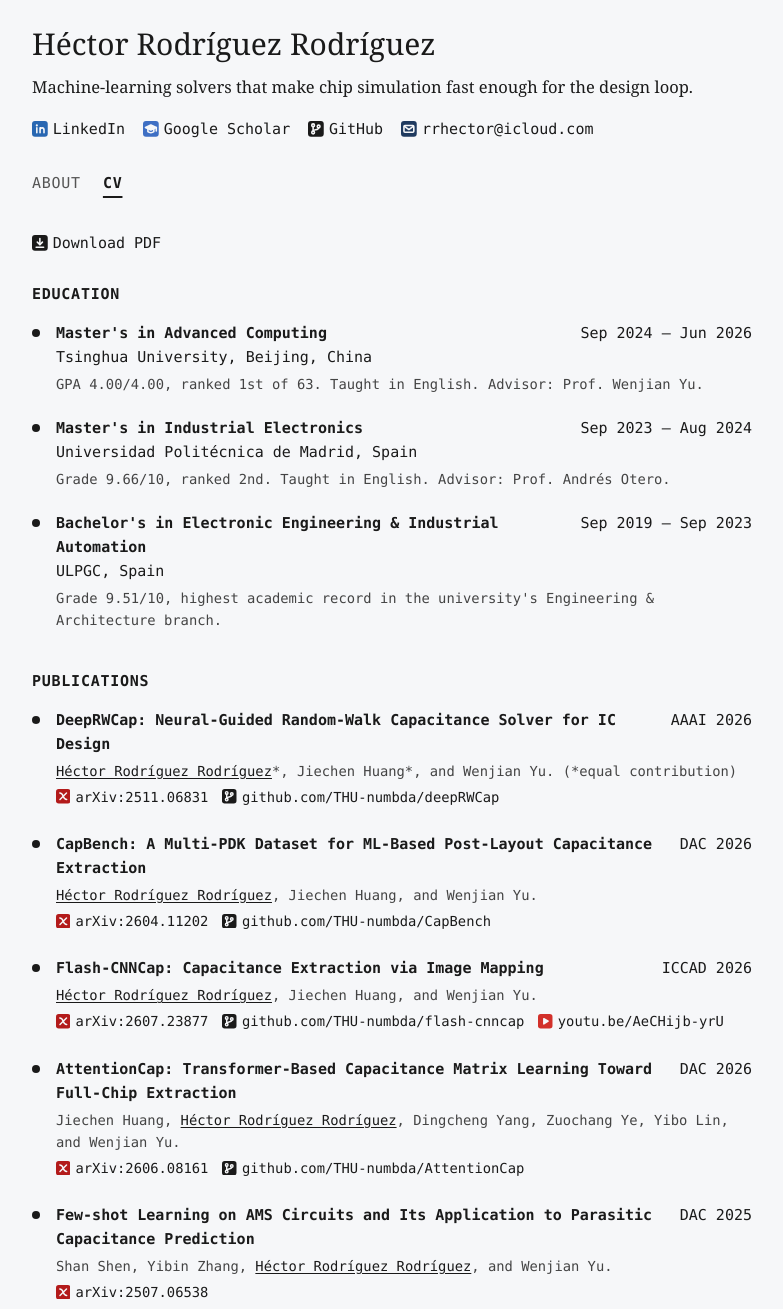
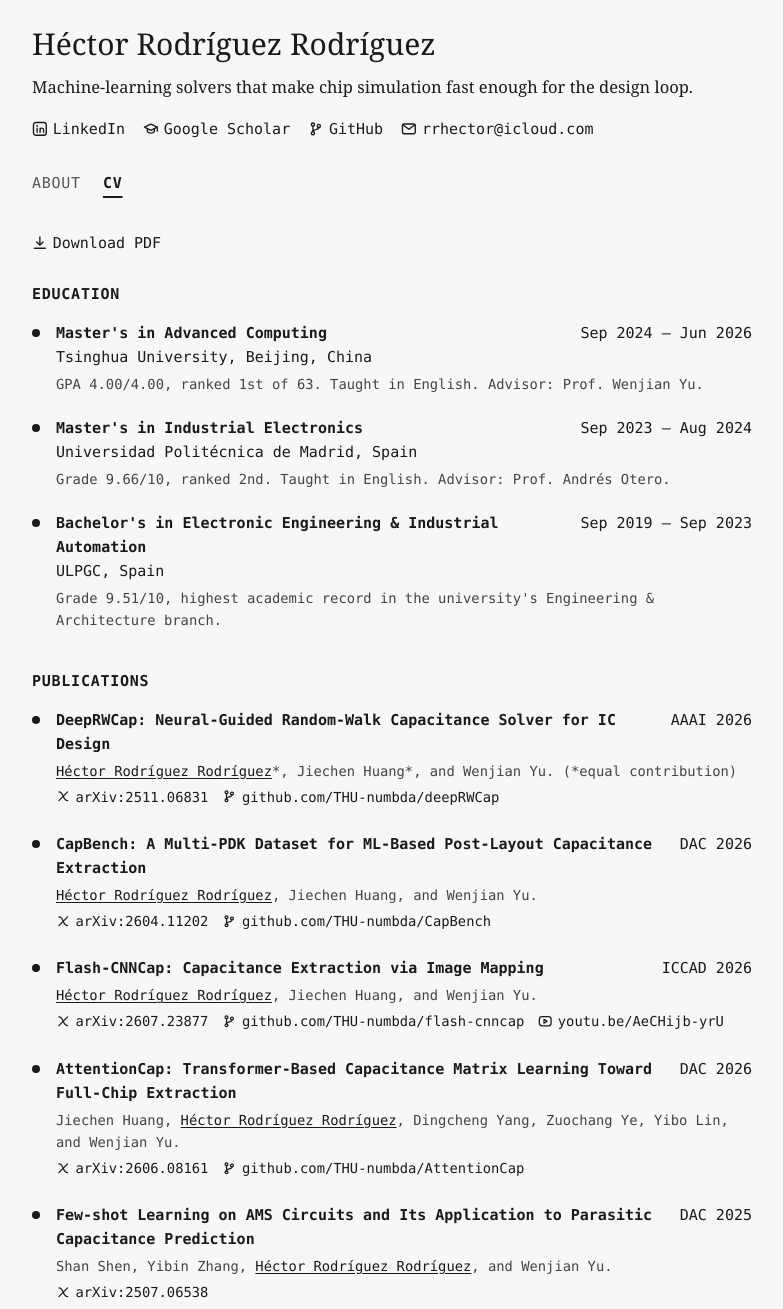
Before and after one commit to HectorRguez/hectorrguez.github.io, a website: page public/cv/index.html in a window 1280 px wide. Shown: the part 40-1349 px from the top of the page, without its empty margins (248-1031 px from the left). Drawn offline with Linux system fonts and the light colour scheme.

Commit message:
Switch to line-only black icons
Co-Authored-By: Claude Opus 5.5 <noreply@anthropic.com>

```diff
--- a/public/cv/index.html
+++ b/public/cv/index.html
@@ -106,15 +106,15 @@
 <h1>Héctor Rodríguez Rodríguez</h1>
 <p class="tagline">Machine-learning solvers that make chip simulation fast enough for the design loop.</p>
 <div class="links">
-  <a class="ref-link" href="https://www.linkedin.com/in/hector-rodriguez-rodriguez-8755042b8/"><svg class="ic" viewBox="0 0 16 16" aria-hidden="true"><rect width="16" height="16" rx="3" fill="#2867B2"/><g fill="none" stroke="#f6f7f9" stroke-width="1.6" stroke-linecap="round" stroke-linejoin="round"><circle cx="4.9" cy="4.5" r="1.1" fill="#f6f7f9" stroke="none"/><path d="M4.9 7v5"/><path d="M8.2 12V7m0 2.3c0-1.5 1-2.3 2.1-2.3 1.2 0 1.9.8 1.9 2.2V12"/></g></svg>LinkedIn</a>
-  <a class="ref-link" href="https://scholar.google.com/citations?user=726O-xkAAAAJ"><svg class="ic" viewBox="0 0 16 16" aria-hidden="true"><rect width="16" height="16" rx="3" fill="#3E6FC4"/><g fill="none" stroke="#f6f7f9" stroke-width="1.6" stroke-linecap="round" stroke-linejoin="round"><path d="M2.5 6.6 8 4l5.5 2.6L8 9.2z" fill="#f6f7f9"/><path d="M5 8.1v2.7c1.6 1.3 4.4 1.3 6 0V8.1"/><path d="M13.5 6.6v3.6"/></g></svg>Google Scholar</a>
-  <a class="ref-link" href="https://github.com/HectorRguez"><svg class="ic" viewBox="0 0 16 16" aria-hidden="true"><rect width="16" height="16" rx="3" fill="#1a1a1a"/><g fill="none" stroke="#f6f7f9" stroke-width="1.6" stroke-linecap="round" stroke-linejoin="round"><circle cx="5.2" cy="4.3" r="1.4"/><circle cx="5.2" cy="11.7" r="1.4"/><circle cx="10.8" cy="5.6" r="1.4"/><path d="M5.2 5.7v4.6"/><path d="M10.8 7c0 2.4-5.6 1.4-5.6 3.3"/></g></svg>GitHub</a>
-  <a class="ref-link" href="mailto:rrhector@icloud.com"><svg class="ic" viewBox="0 0 16 16" aria-hidden="true"><rect width="16" height="16" rx="3" fill="#1F3A5F"/><g fill="none" stroke="#f6f7f9" stroke-width="1.6" stroke-linecap="round" stroke-linejoin="round"><rect x="3" y="4.6" width="10" height="6.8" rx="1"/><path d="M3.6 5.4 8 8.7l4.4-3.3"/></g></svg>rrhector@icloud.com</a>
+  <a class="ref-link" href="https://www.linkedin.com/in/hector-rodriguez-rodriguez-8755042b8/"><svg class="ic" viewBox="0 0 16 16" aria-hidden="true"><g fill="none" stroke="#1a1a1a" stroke-width="1.4" stroke-linecap="round" stroke-linejoin="round"><rect x="1.5" y="1.5" width="13" height="13" rx="2.5"/><circle cx="5.2" cy="5" r=".9" fill="#1a1a1a" stroke="none"/><path d="M5.2 7.2v4.3M8.2 11.5V7.2m0 2c0-1.3.9-2 1.9-2s1.7.7 1.7 1.9v2.4"/></g></svg>LinkedIn</a>
+  <a class="ref-link" href="https://scholar.google.com/citations?user=726O-xkAAAAJ"><svg class="ic" viewBox="0 0 16 16" aria-hidden="true"><g fill="none" stroke="#1a1a1a" stroke-width="1.4" stroke-linecap="round" stroke-linejoin="round"><path d="M1.5 6.3 8 3.2l6.5 3.1L8 9.4z"/><path d="M4.5 7.9v3c2 1.6 5 1.6 7 0v-3"/><path d="M14.5 6.3v4"/></g></svg>Google Scholar</a>
+  <a class="ref-link" href="https://github.com/HectorRguez"><svg class="ic" viewBox="0 0 16 16" aria-hidden="true"><g fill="none" stroke="#1a1a1a" stroke-width="1.4" stroke-linecap="round" stroke-linejoin="round"><circle cx="5" cy="3.6" r="1.6"/><circle cx="5" cy="12.4" r="1.6"/><circle cx="11" cy="5" r="1.6"/><path d="M5 5.2v5.6"/><path d="M11 6.6c0 2.8-6 1.6-6 4.2"/></g></svg>GitHub</a>
+  <a class="ref-link" href="mailto:rrhector@icloud.com"><svg class="ic" viewBox="0 0 16 16" aria-hidden="true"><g fill="none" stroke="#1a1a1a" stroke-width="1.4" stroke-linecap="round" stroke-linejoin="round"><rect x="1.5" y="3" width="13" height="10" rx="1.5"/><path d="M2.2 4 8 8.4 13.8 4"/></g></svg>rrhector@icloud.com</a>
 </div>
 </header>
 <nav class="tabs"><a href="../">About</a><a href="../cv/" aria-current="page">CV</a></nav>
 
-<div class="cv-download"><a class="ref-link pdf-link" href="../Hector-Rodriguez-Rodriguez-CV.pdf"><svg class="ic" viewBox="0 0 16 16" aria-hidden="true"><rect width="16" height="16" rx="3" fill="#1a1a1a"/><g fill="none" stroke="#f6f7f9" stroke-width="1.6" stroke-linecap="round" stroke-linejoin="round"><path d="M8 3.6v6"/><path d="M5.4 7.2 8 9.8l2.6-2.6"/><path d="M4.2 12.4h7.6"/></g></svg>Download PDF</a></div>
+<div class="cv-download"><a class="ref-link pdf-link" href="../Hector-Rodriguez-Rodriguez-CV.pdf"><svg class="ic" viewBox="0 0 16 16" aria-hidden="true"><g fill="none" stroke="#1a1a1a" stroke-width="1.4" stroke-linecap="round" stroke-linejoin="round"><path d="M8 2v8"/><path d="M4.8 7 8 10.2 11.2 7"/><path d="M2.5 13.5h11"/></g></svg>Download PDF</a></div>
 <h2 class="first">Education</h2>
 
 <div class="item entry">
@@ -161,7 +161,7 @@
       <span class="item-venue">AAAI 2026</span>
     </div>
     <div class="item-desc"><b>Héctor Rodríguez Rodríguez</b>*, Jiechen Huang*, and Wenjian Yu. (*equal contribution)</div>
-    <div class="item-meta pub-links"><a class="ref-link" href="https://arxiv.org/abs/2511.06831"><svg class="ic" viewBox="0 0 16 16" aria-hidden="true"><rect width="16" height="16" rx="3" fill="#B31B1B"/><g fill="none" stroke="#f6f7f9" stroke-width="1.6" stroke-linecap="round" stroke-linejoin="round"><path d="M4.2 4.4c2.3 0 3 1.4 3.8 3.6s1.5 3.6 3.8 3.6"/><path d="M11.6 4.4 4.4 11.6"/></g></svg>arXiv:2511.06831</a><a class="ref-link" href="https://github.com/THU-numbda/deepRWCap"><svg class="ic" viewBox="0 0 16 16" aria-hidden="true"><rect width="16" height="16" rx="3" fill="#1a1a1a"/><g fill="none" stroke="#f6f7f9" stroke-width="1.6" stroke-linecap="round" stroke-linejoin="round"><circle cx="5.2" cy="4.3" r="1.4"/><circle cx="5.2" cy="11.7" r="1.4"/><circle cx="10.8" cy="5.6" r="1.4"/><path d="M5.2 5.7v4.6"/><path d="M10.8 7c0 2.4-5.6 1.4-5.6 3.3"/></g></svg>github.com/THU-numbda/deepRWCap</a></div>
+    <div class="item-meta pub-links"><a class="ref-link" href="https://arxiv.org/abs/2511.06831"><svg class="ic" viewBox="0 0 16 16" aria-hidden="true"><g fill="none" stroke="#1a1a1a" stroke-width="1.4" stroke-linecap="round" stroke-linejoin="round"><path d="M3.2 3.2c2.8 0 3.6 1.7 4.8 4.8s2 4.8 4.8 4.8"/><path d="M12.8 3.2 3.2 12.8"/></g></svg>arXiv:2511.06831</a><a class="ref-link" href="https://github.com/THU-numbda/deepRWCap"><svg class="ic" viewBox="0 0 16 16" aria-hidden="true"><g fill="none" stroke="#1a1a1a" stroke-width="1.4" stroke-linecap="round" stroke-linejoin="round"><circle cx="5" cy="3.6" r="1.6"/><circle cx="5" cy="12.4" r="1.6"/><circle cx="11" cy="5" r="1.6"/><path d="M5 5.2v5.6"/><path d="M11 6.6c0 2.8-6 1.6-6 4.2"/></g></svg>github.com/THU-numbda/deepRWCap</a></div>
   </div>
 </div>
 <div class="item entry">
@@ -172,7 +172,7 @@
       <span class="item-venue">DAC 2026</span>
     </div>
     <div class="item-desc"><b>Héctor Rodríguez Rodríguez</b>, Jiechen Huang, and Wenjian Yu.</div>
-    <div class="item-meta pub-links"><a class="ref-link" href="https://arxiv.org/abs/2604.11202"><svg class="ic" viewBox="0 0 16 16" aria-hidden="true"><rect width="16" height="16" rx="3" fill="#B31B1B"/><g fill="none" stroke="#f6f7f9" stroke-width="1.6" stroke-linecap="round" stroke-linejoin="round"><path d="M4.2 4.4c2.3 0 3 1.4 3.8 3.6s1.5 3.6 3.8 3.6"/><path d="M11.6 4.4 4.4 11.6"/></g></svg>arXiv:2604.11202</a><a class="ref-link" href="https://github.com/THU-numbda/CapBench"><svg class="ic" viewBox="0 0 16 16" aria-hidden="true"><rect width="16" height="16" rx="3" fill="#1a1a1a"/><g fill="none" stroke="#f6f7f9" stroke-width="1.6" stroke-linecap="round" stroke-linejoin="round"><circle cx="5.2" cy="4.3" r="1.4"/><circle cx="5.2" cy="11.7" r="1.4"/><circle cx="10.8" cy="5.6" r="1.4"/><path d="M5.2 5.7v4.6"/><path d="M10.8 7c0 2.4-5.6 1.4-5.6 3.3"/></g></svg>github.com/THU-numbda/CapBench</a></div>
+    <div class="item-meta pub-links"><a class="ref-link" href="https://arxiv.org/abs/2604.11202"><svg class="ic" viewBox="0 0 16 16" aria-hidden="true"><g fill="none" stroke="#1a1a1a" stroke-width="1.4" stroke-linecap="round" stroke-linejoin="round"><path d="M3.2 3.2c2.8 0 3.6 1.7 4.8 4.8s2 4.8 4.8 4.8"/><path d="M12.8 3.2 3.2 12.8"/></g></svg>arXiv:2604.11202</a><a class="ref-link" href="https://github.com/THU-numbda/CapBench"><svg class="ic" viewBox="0 0 16 16" aria-hidden="true"><g fill="none" stroke="#1a1a1a" stroke-width="1.4" stroke-linecap="round" stroke-linejoin="round"><circle cx="5" cy="3.6" r="1.6"/><circle cx="5" cy="12.4" r="1.6"/><circle cx="11" cy="5" r="1.6"/><path d="M5 5.2v5.6"/><path d="M11 6.6c0 2.8-6 1.6-6 4.2"/></g></svg>github.com/THU-numbda/CapBench</a></div>
   </div>
 </div>
 <div class="item entry">
@@ -183,7 +183,7 @@
       <span class="item-venue">ICCAD 2026</span>
     </div>
     <div class="item-desc"><b>Héctor Rodríguez Rodríguez</b>, Jiechen Huang, and Wenjian Yu.</div>
-    <div class="item-meta pub-links"><a class="ref-link" href="https://arxiv.org/abs/2607.23877"><svg class="ic" viewBox="0 0 16 16" aria-hidden="true"><rect width="16" height="16" rx="3" fill="#B31B1B"/><g fill="none" stroke="#f6f7f9" stroke-width="1.6" stroke-linecap="round" stroke-linejoin="round"><path d="M4.2 4.4c2.3 0 3 1.4 3.8 3.6s1.5 3.6 3.8 3.6"/><path d="M11.6 4.4 4.4 11.6"/></g></svg>arXiv:2607.23877</a><a class="ref-link" href="https://github.com/THU-numbda/flash-cnncap"><svg class="ic" viewBox="0 0 16 16" aria-hidden="true"><rect width="16" height="16" rx="3" fill="#1a1a1a"/><g fill="none" stroke="#f6f7f9" stroke-width="1.6" stroke-linecap="round" stroke-linejoin="round"><circle cx="5.2" cy="4.3" r="1.4"/><circle cx="5.2" cy="11.7" r="1.4"/><circle cx="10.8" cy="5.6" r="1.4"/><path d="M5.2 5.7v4.6"/><path d="M10.8 7c0 2.4-5.6 1.4-5.6 3.3"/></g></svg>github.com/THU-numbda/flash-cnncap</a><a class="ref-link" href="https://youtu.be/AeCHijb-yrU"><svg class="ic" viewBox="0 0 16 16" aria-hidden="true"><rect width="16" height="16" rx="3" fill="#D2302A"/><g fill="none" stroke="#f6f7f9" stroke-width="1.6" stroke-linecap="round" stroke-linejoin="round"><path d="M6.4 5.1 11.2 8l-4.8 2.9z" fill="#f6f7f9"/></g></svg>youtu.be/AeCHijb-yrU</a></div>
+    <div class="item-meta pub-links"><a class="ref-link" href="https://arxiv.org/abs/2607.23877"><svg class="ic" viewBox="0 0 16 16" aria-hidden="true"><g fill="none" stroke="#1a1a1a" stroke-width="1.4" stroke-linecap="round" stroke-linejoin="round"><path d="M3.2 3.2c2.8 0 3.6 1.7 4.8 4.8s2 4.8 4.8 4.8"/><path d="M12.8 3.2 3.2 12.8"/></g></svg>arXiv:2607.23877</a><a class="ref-link" href="https://github.com/THU-numbda/flash-cnncap"><svg class="ic" viewBox="0 0 16 16" aria-hidden="true"><g fill="none" stroke="#1a1a1a" stroke-width="1.4" stroke-linecap="round" stroke-linejoin="round"><circle cx="5" cy="3.6" r="1.6"/><circle cx="5" cy="12.4" r="1.6"/><circle cx="11" cy="5" r="1.6"/><path d="M5 5.2v5.6"/><path d="M11 6.6c0 2.8-6 1.6-6 4.2"/></g></svg>github.com/THU-numbda/flash-cnncap</a><a class="ref-link" href="https://youtu.be/AeCHijb-yrU"><svg class="ic" viewBox="0 0 16 16" aria-hidden="true"><g fill="none" stroke="#1a1a1a" stroke-width="1.4" stroke-linecap="round" stroke-linejoin="round"><rect x="1.5" y="3" width="13" height="10" rx="3"/><path d="M6.6 5.9 10.2 8l-3.6 2.1z"/></g></svg>youtu.be/AeCHijb-yrU</a></div>
   </div>
 </div>
 <div class="item entry">
@@ -194,7 +194,7 @@
       <span class="item-venue">DAC 2026</span>
     </div>
     <div class="item-desc">Jiechen Huang, <b>Héctor Rodríguez Rodríguez</b>, Dingcheng Yang, Zuochang Ye, Yibo Lin, and Wenjian Yu.</div>
-    <div class="item-meta pub-links"><a class="ref-link" href="https://arxiv.org/abs/2606.08161"><svg class="ic" viewBox="0 0 16 16" aria-hidden="true"><rect width="16" height="16" rx="3" fill="#B31B1B"/><g fill="none" stroke="#f6f7f9" stroke-width="1.6" stroke-linecap="round" stroke-linejoin="round"><path d="M4.2 4.4c2.3 0 3 1.4 3.8 3.6s1.5 3.6 3.8 3.6"/><path d="M11.6 4.4 4.4 11.6"/></g></svg>arXiv:2606.08161</a><a class="ref-link" href="https://github.com/THU-numbda/AttentionCap"><svg class="ic" viewBox="0 0 16 16" aria-hidden="true"><rect width="16" height="16" rx="3" fill="#1a1a1a"/><g fill="none" stroke="#f6f7f9" stroke-width="1.6" stroke-linecap="round" stroke-linejoin="round"><circle cx="5.2" cy="4.3" r="1.4"/><circle cx="5.2" cy="11.7" r="1.4"/><circle cx="10.8" cy="5.6" r="1.4"/><path d="M5.2 5.7v4.6"/><path d="M10.8 7c0 2.4-5.6 1.4-5.6 3.3"/></g></svg>github.com/THU-numbda/AttentionCap</a></div>
+    <div class="item-meta pub-links"><a class="ref-link" href="https://arxiv.org/abs/2606.08161"><svg class="ic" viewBox="0 0 16 16" aria-hidden="true"><g fill="none" stroke="#1a1a1a" stroke-width="1.4" stroke-linecap="round" stroke-linejoin="round"><path d="M3.2 3.2c2.8 0 3.6 1.7 4.8 4.8s2 4.8 4.8 4.8"/><path d="M12.8 3.2 3.2 12.8"/></g></svg>arXiv:2606.08161</a><a class="ref-link" href="https://github.com/THU-numbda/AttentionCap"><svg class="ic" viewBox="0 0 16 16" aria-hidden="true"><g fill="none" stroke="#1a1a1a" stroke-width="1.4" stroke-linecap="round" stroke-linejoin="round"><circle cx="5" cy="3.6" r="1.6"/><circle cx="5" cy="12.4" r="1.6"/><circle cx="11" cy="5" r="1.6"/><path d="M5 5.2v5.6"/><path d="M11 6.6c0 2.8-6 1.6-6 4.2"/></g></svg>github.com/THU-numbda/AttentionCap</a></div>
   </div>
 </div>
 <div class="item entry">
@@ -205,7 +205,7 @@
       <span class="item-venue">DAC 2025</span>
     </div>
     <div class="item-desc">Shan Shen, Yibin Zhang, <b>Héctor Rodríguez Rodríguez</b>, and Wenjian Yu.</div>
-    <div class="item-meta pub-links"><a class="ref-link" href="https://arxiv.org/abs/2507.06538"><svg class="ic" viewBox="0 0 16 16" aria-hidden="true"><rect width="16" height="16" rx="3" fill="#B31B1B"/><g fill="none" stroke="#f6f7f9" stroke-width="1.6" stroke-linecap="round" stroke-linejoin="round"><path d="M4.2 4.4c2.3 0 3 1.4 3.8 3.6s1.5 3.6 3.8 3.6"/><path d="M11.6 4.4 4.4 11.6"/></g></svg>arXiv:2507.06538</a></div>
+    <div class="item-meta pub-links"><a class="ref-link" href="https://arxiv.org/abs/2507.06538"><svg class="ic" viewBox="0 0 16 16" aria-hidden="true"><g fill="none" stroke="#1a1a1a" stroke-width="1.4" stroke-linecap="round" stroke-linejoin="round"><path d="M3.2 3.2c2.8 0 3.6 1.7 4.8 4.8s2 4.8 4.8 4.8"/><path d="M12.8 3.2 3.2 12.8"/></g></svg>arXiv:2507.06538</a></div>
   </div>
 </div>
 <h2>Experience</h2>
```
Also changed, not shown: public/index.html (+5 -5 lines).
